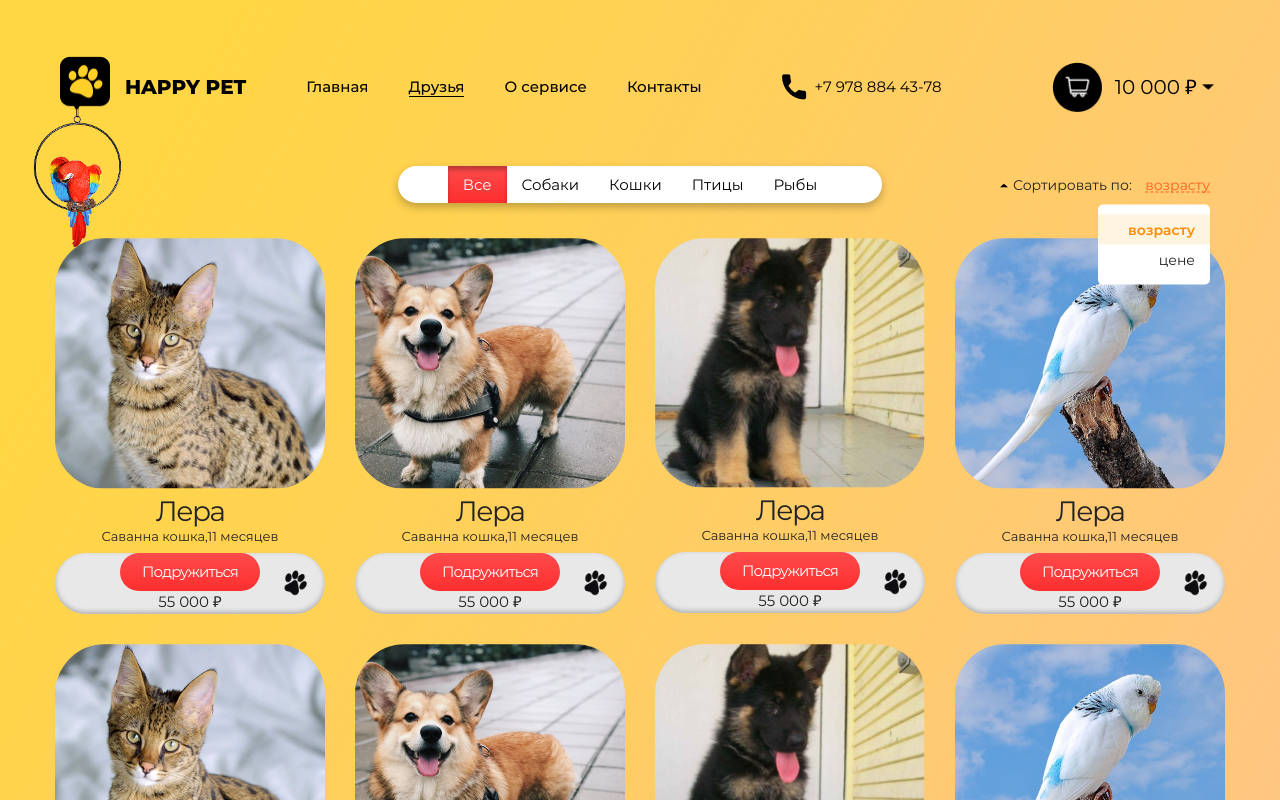
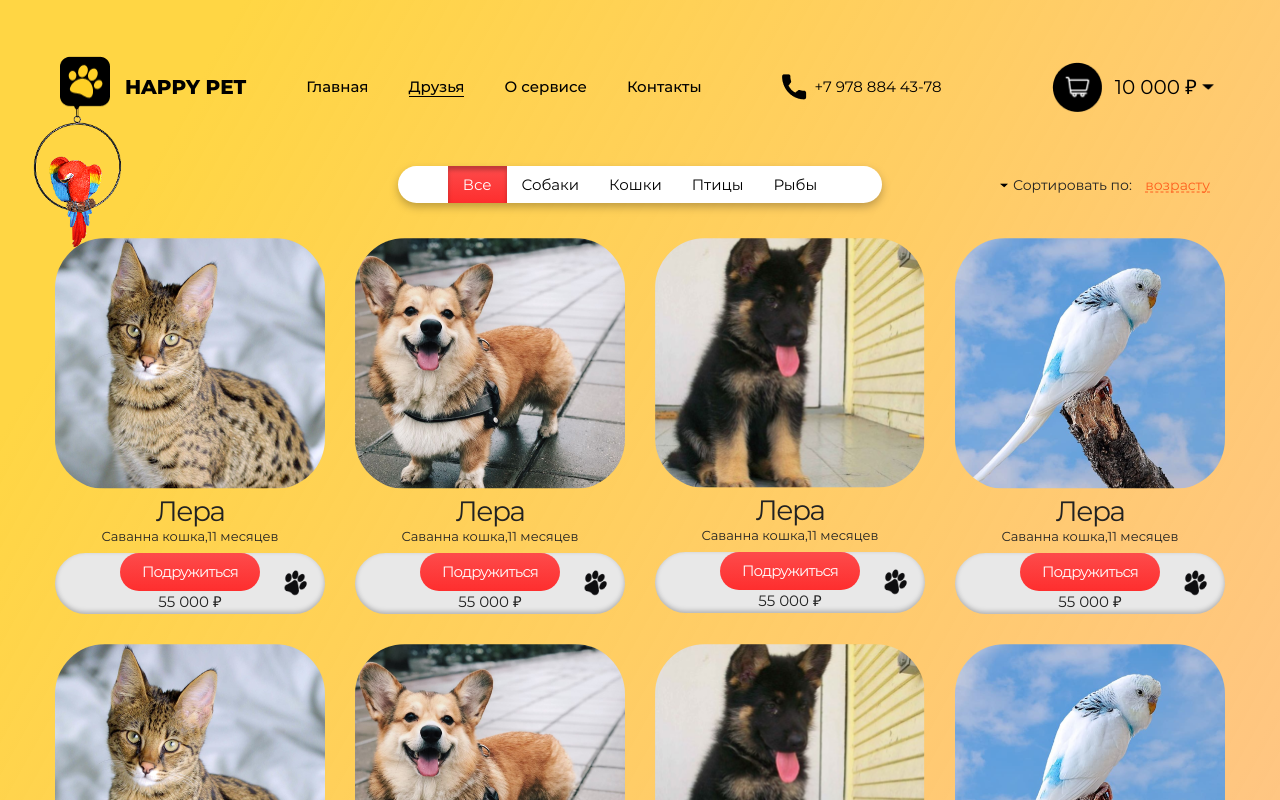
Before and after one commit to slavaMalenko/happy-pet-react, a React (Create React App) app: page /friends in a window 1280 px wide. Shown: the top 800 px of the page. Built offline with nearby package versions, Linux system fonts and the light colour scheme.

Commit message:
sorting of animals in components

```diff
--- a/src/component/friends/Categories.jsx
+++ b/src/component/friends/Categories.jsx
@@ -19,7 +19,7 @@ const Categories = React.memo(({ items, activeItemCategories, onClickItem }) =>
             {items &&
                 items.map((item, index) => {
                     return (
-                        <li key={index} className="categories__item">
+                        <li key={item.category} className="categories__item">
                             <p className={classNames(
                                 'categories__item-link',
                                 { 'categories__item-link--active': activeItemCategories === item.category }
--- a/src/component/friends/Sort.jsx
+++ b/src/component/friends/Sort.jsx
@@ -1,25 +1,76 @@
 import React from 'react';
+import classNames from 'classnames';
 
 import arrow from '../../assets/img/header/arrow.png';
 
-function Sort() {
+function Sort({ items, activeItemSort, onClickItem }) {
+    const sortRef = React.useRef();
+
+    const [visiblePopup, setVisiblePopup] = React.useState(false);
+    const changeVisiblePopup = () => {
+        setVisiblePopup(!visiblePopup);
+    }
+    const initialVisiblePopup = () => {
+        setVisiblePopup(false);
+    }
+
+    React.useEffect(() => {
+        document.body.addEventListener('click', handleOutsideClick)
+    }, [])
+    function handleOutsideClick(event) {
+        const path = event.path || (event.composedPath && event.composedPath())
+        if (!path.includes(sortRef.current)) {
+            initialVisiblePopup();
+        }
+    }
+
+    const activeSortLink = items.find(item => item.value === activeItemSort).name;
+
+
     return (
-        <div className="sort">
+        <div className="sort" ref={sortRef} >
             <div className="sort__case">
-                <p className="sort__case-text">
-                    <img className="sort__case-img sort__case-img--rotate" src={arrow} alt="" />
+                <p
+                    onClick={changeVisiblePopup}
+                    className="sort__case-text">
+                    <img className={classNames(
+                        "sort__case-img",
+                        { "sort__case-img--rotate": visiblePopup }
+                    )}
+                        src={arrow}
+                        alt="" />
                     Сортировать по:
                 </p>
-                <span className="sort__case-link">возрасту</span>
+                <span className="sort__case-link">{activeSortLink}</span>
 
                 <div className="sort__list">
                     <ul className="sort__list-items">
-                        <li className="sort__list-item sort__list-item--active">возрасту</li>
-                        <li className="sort__list-item">цене</li>
+                        {visiblePopup &&
+                            items.map((item, index) => {
+                                return (
+                                    <li
+                                        key={item.value}
+                                        onClick={() => {
+                                            onClickItem(item.value)
+                                            initialVisiblePopup()
+                                        }}
+                                        className={classNames(
+                                            "sort__list-item",
+                                            { "sort__list-item--active": activeItemSort === item.value }
+                                        )}
+                                    >
+
+                                        {item.name}
+
+                                    </li>
+                                )
+                            })
+
+                        }
                     </ul>
                 </div>
             </div>
-        </div>
+        </div >
     )
 }
 
--- a/src/pages/Friends.jsx
+++ b/src/pages/Friends.jsx
@@ -5,7 +5,12 @@ import Sort from '../component/friends/Sort';
 import Categories from '../component/friends/Categories';
 import Animals from '../component/friends/Animals';
 
-import { setCategory } from '../redux/actions/filters';
+import { setCategory, setSortBy } from '../redux/actions/filters';
+
+const sort = [
+    { name: "возрасту", value: "age" },
+    { name: "цене", value: "price" },
+]
 
 const categories = [
     { name: "Собаки", category: "dog" },
@@ -18,27 +23,38 @@ function Friends() {
 
     const state = useSelector(({ filters }) => {
         return {
-            category: filters.category
+            category: filters.category,
+            sortBy: filters.sortBy
         }
     })
 
     const dispatch = useDispatch();
 
-    const onClickItem = React.useCallback(category => {
+    const onClickItemCategory = React.useCallback(category => {
         dispatch(setCategory(category))
     }, [])
+
+    const onClickItemSortBy = React.useCallback(sort => {
+        dispatch(setSortBy(sort))
+    }, [])
+
+
 
 
 
     return (
         <section className="friends">
             <div className="categories">
-                <Sort />
+                <Sort
+                    items={sort}
+                    activeItemSort={state.sortBy}
+                    onClickItem={onClickItemSortBy}
+                />
 
                 <Categories
                     items={categories}
                     activeItemCategories={state.category}
-                    onClickItem={onClickItem}
+                    onClickItem={onClickItemCategory}
                 />
             </div>
 
--- a/src/scss/components/friends/_categories.scss
+++ b/src/scss/components/friends/_categories.scss
@@ -56,7 +56,12 @@
         align-items: center;
         justify-content: space-between;
 
+        &-text {
+            cursor: pointer;
+        }
+
         &-img {
+            transition: all .1s linear;
             transform: rotate(0);
             width: 8px;
             height: 4px;
```
